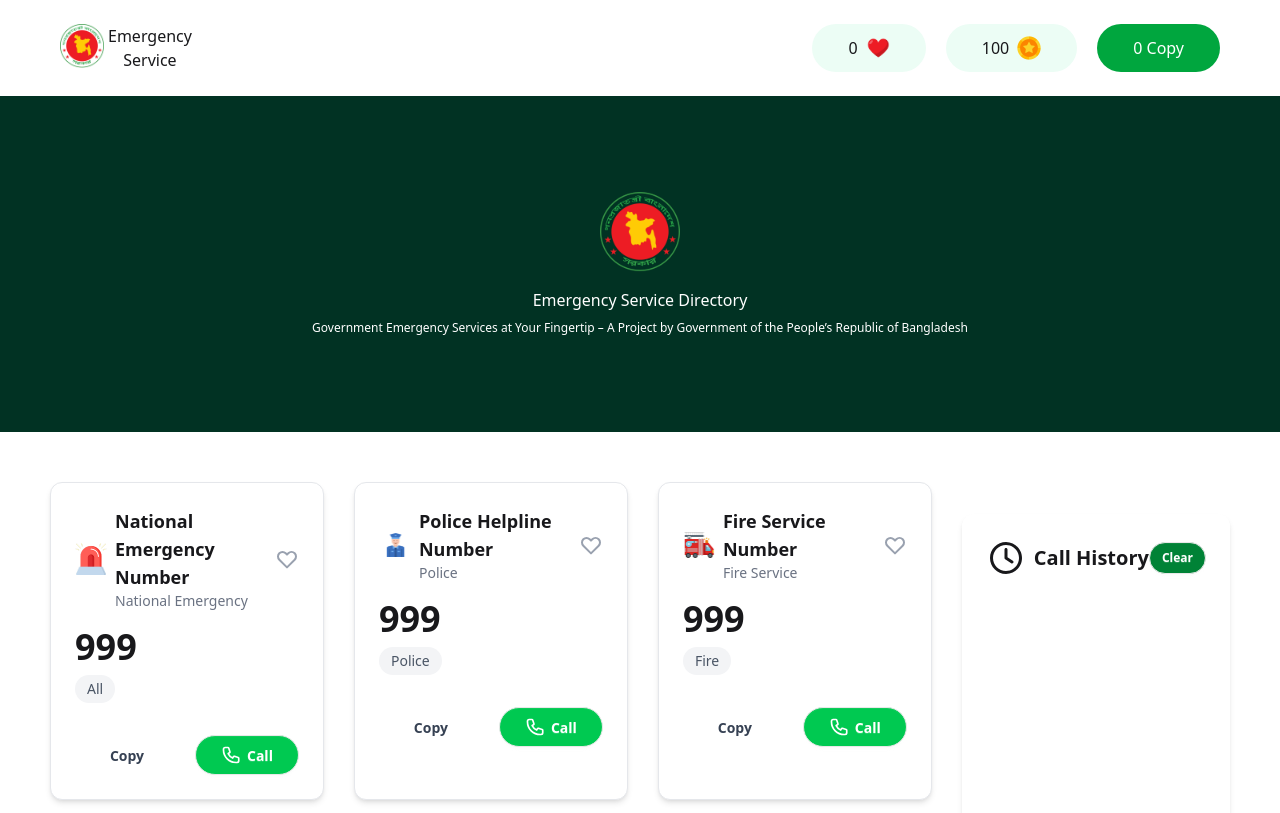
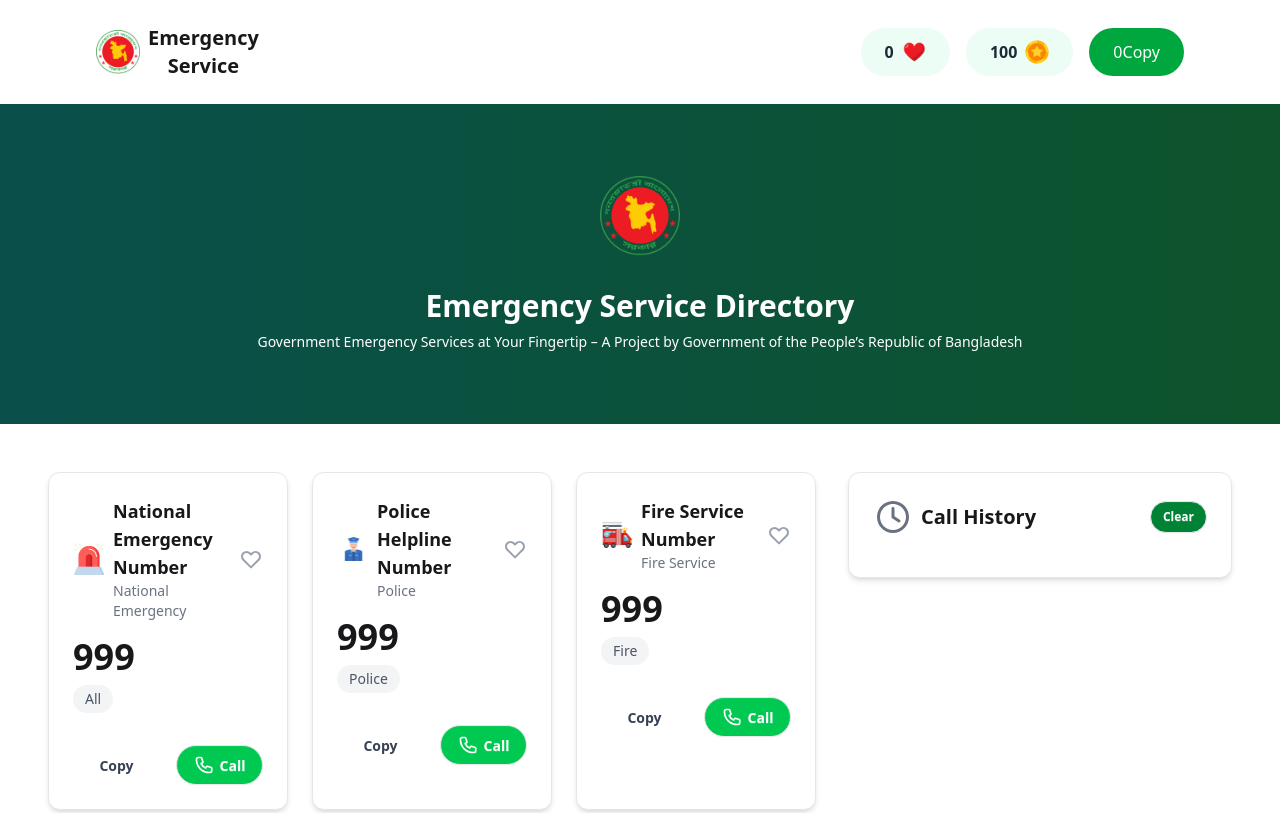
Before and after one commit to engsanjid/Emergency-Hotline, a plain HTML site: page index.html in a window 1280 px wide. Shown: the top 813 px of the page. Drawn offline with nearby package versions, Linux system fonts and the light colour scheme.

Commit message:
final commit

```diff
--- a/index.html
+++ b/index.html
@@ -3,41 +3,41 @@
 <head>
     <meta charset="UTF-8">
     <meta name="viewport" content="width=device-width, initial-scale=1.0">
-    <title>Emargency-Service</title>
+    <title>Emergency-Service</title>
     <link href="https://cdn.jsdelivr.net/npm/daisyui@5" rel="stylesheet" type="text/css" />
     <script src="https://cdn.jsdelivr.net/npm/@tailwindcss/browser@4"></script>
 </head>
 <body>
-    <nav class="py-[24px] px-[60px] ">
-        <div class="flex justify-between text-center ">
-            <div class="flex gap-1">
-                <img class="h-11" src="/assets/logo.png" alt="">
-                <h2>Emergency<br>Service</h2>
+    <nav class="py-6 px-4 md:px-16 lg:px-24">
+        <div class="flex flex-col md:flex-row justify-between items-center text-center gap-4">
+            <div class="flex items-center gap-2">
+                <img class="h-11" src="/assets/logo.png" alt="Emergency Service Logo">
+                <h2 class="text-xl font-bold">Emergency<br>Service</h2>
             </div>
-            <div class="flex gap-5">
-                <div class="bg-emerald-50 rounded-[50px] px-[36px] py-[12px]">
-                    <p class="flex gap-2 "><span id="heartCount">0</span>
-                    <img class="h-6" src="/assets/heart.png" alt=""></p>
+            <div class="flex gap-4 flex-wrap justify-center">
+                <div class="bg-emerald-50 rounded-[50px] px-6 py-3 flex items-center gap-2">
+                    <span id="heartCount" class="font-bold text-gray-800">0</span>
+                    <img class="h-6" src="/assets/heart.png" alt="Hearts">
                 </div>
-                <div class="bg-emerald-50 rounded-[50px] px-[36px] py-[12px]">
-                    <p class="flex gap-2"><span id="coinCount">100</span>
-                    <img class="h-6" src="/assets/coin.png" alt=""></p>
+                <div class="bg-emerald-50 rounded-[50px] px-6 py-3 flex items-center gap-2">
+                    <span id="coinCount" class="font-bold text-gray-800">100</span>
+                    <img class="h-6" src="/assets/coin.png" alt="Coins">
                 </div>
-                <div class="bg-green-600 rounded-[50px] px-[36px] py-[12px] text-white">
-                    <p><span id="copyCount">0</span> Copy</p>
+                <div class="bg-green-600 rounded-[50px] px-6 py-3 text-white flex items-center">
+                    <span id="copyCount">0</span> Copy
                 </div>
             </div>
         </div>
     </nav>
 
-    <section class="bg-[#013223] text-white flex flex-col justify-center items-center py-24 px-4">
-        <img src="/assets/logo.png" alt="" class="w-20 mb-4">
-        <h2>Emergency Service Directory</h2>
-        <p class="text-xs mt-2">Government Emergency Services at Your Fingertip – A Project by Government of the People’s Republic of Bangladesh</p>
+    <section class="h-[30vh] lg:h-[40vh] flex flex-col justify-center items-center text-center bg-gradient-to-r from-teal-900 to-green-900 text-white">
+        <img src="/assets/logo.png" alt="Emergency Service Logo" class="w-20 mb-4">
+        <h1 class="text-3xl font-bold mt-4">Emergency Service Directory</h1>
+        <p class="mt-2 text-sm">Government Emergency Services at Your Fingertip – A Project by Government of the People’s Republic of Bangladesh</p>
     </section>
 
-    <section class="m-[50px] flex gap-[30px]">
-        <div class="grid grid-cols-3 gap-[30px]">
+    <section class="p-4 md:p-8 lg:p-12 flex flex-col lg:flex-row gap-8">
+        <div class="grid grid-cols-1 md:grid-cols-2 lg:grid-cols-3 gap-6 flex-1">
             <div class="bg-white rounded-xl shadow-md p-6 flex flex-col items-start gap-4 border border-gray-200 service-card">
                 <div class="flex justify-between w-full">
                     <div class="flex items-center gap-2">
@@ -327,10 +327,10 @@
             </div>
         </div>
 
-        <div class="bg-white rounded-xl shadow-md p-6 mt-8">
+        <div class="bg-white rounded-xl shadow-md p-6 border border-gray-200 w-full lg:w-96 lg:h-fit">
             <div class="flex justify-between items-center mb-4">
                 <h2 class="text-xl font-semibold flex items-center gap-2 whitespace-nowrap">
-                    <svg xmlns="http://www.w3.org/2000/svg" class="h-10" fill="currentColor" viewBox="0 0 640 640">
+                    <svg xmlns="http://www.w3.org/2000/svg" class="h-10 text-gray-500" fill="currentColor" viewBox="0 0 640 640">
                         <path d="M528 320C528 434.9 434.9 528 320 528C205.1 528 112 434.9 112 320C112 205.1 205.1 112 320 112C434.9 112 528 205.1 528 320zM64 320C64 461.4 178.6 576 320 576C461.4 576 576 461.4 576 320C576 178.6 461.4 64 320 64C178.6 64 64 178.6 64 320zM296 184L296 320C296 328 300 335.5 306.7 340L402.7 404C413.7 411.4 428.6 408.4 436 397.3C443.4 386.2 440.4 371.4 429.3 364L344 307.2L344 184C344 170.7 333.3 160 320 160C306.7 160 296 170.7 296 184z"/>
                     </svg>
                     <span>Call History</span>
```
